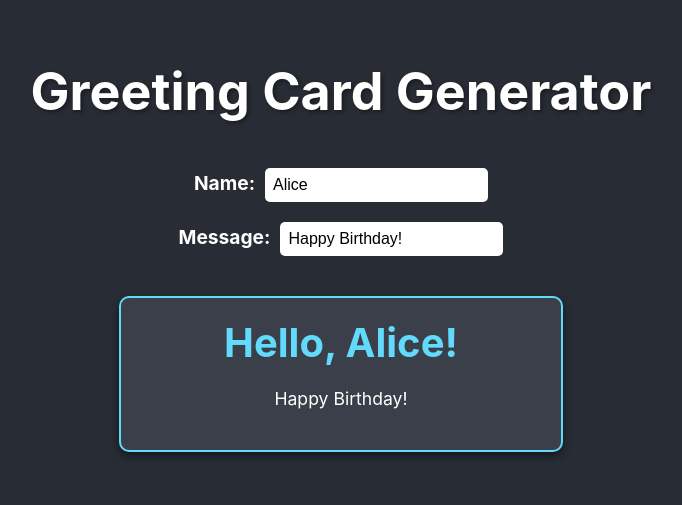
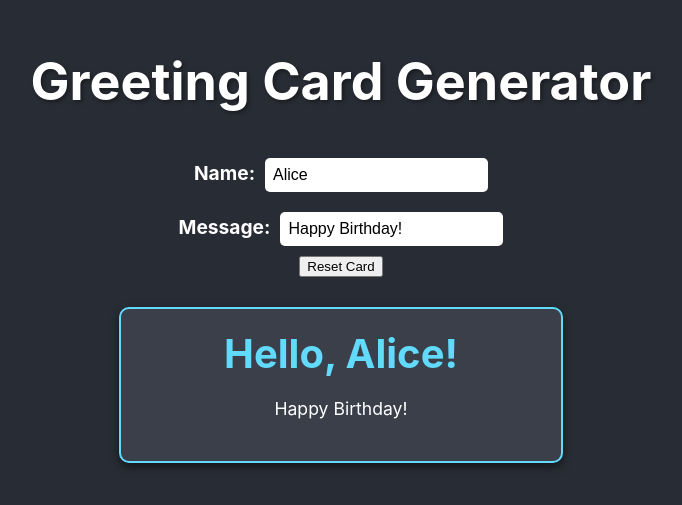
Before and after one commit to abhishekyadav-o9/hackathon-dummy-react-project, a React (Create React App) app: page / in a window 1280 px wide. Shown: the part 161-666 px from the top of the page, without its empty margins (299-981 px from the left). Built offline with nearby package versions, Linux system fonts and the light colour scheme.

Commit message:
thirtheen commit in dummy project

```diff
--- a/src/App.js
+++ b/src/App.js
@@ -1,10 +1,21 @@
-// File: src/App.js
 import React, { useState } from 'react';
 import './App.css';
 
 function App() {
     const [name, setName] = useState('Alice');
     const [message, setMessage] = useState('Happy Birthday!');
+
+    // This function is supposed to handle the message input, but it has a bug!
+    const handleMessageChange = (e) => {
+        // BUG: This line incorrectly resets the name whenever the message changes.
+        setName('Guest');
+        setMessage(e.target.value);
+    };
+
+    const handleReset = () => {
+        setName('Alice');
+        setMessage('Happy Birthday!');
+    };
 
     return (
         <div className="App">
@@ -23,9 +34,10 @@ function App() {
                     <input
                         type="text"
                         value={message}
-                        onChange={(e) => setMessage(e.target.value)}
+                        onChange={handleMessageChange} // Changed to the new buggy function
                     />
                 </div>
+                <button onClick={handleReset}>Reset Card</button>
                 <div className="card">
                     <h2>Hello, {name}!</h2>
                     <p>{message}</p>
```
